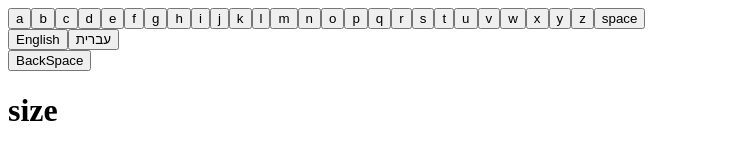
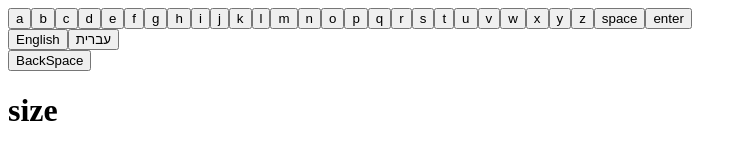
Before and after one commit to RotemTonHilma/project4a, a React (Vite) app: page / in a window 1280 px wide. Shown: the top 149 px of the page, without its empty margins (0-747 px from the left). Built offline with nearby package versions, Linux system fonts and the light colour scheme.

Commit message:
enter button :D

```diff
--- a/src/App.jsx
+++ b/src/App.jsx
@@ -47,11 +47,12 @@ function App() {
   return (<div>
 
     <main id="textbox">{textArr.map(({ letter, color, font, size }, index,) => {
-      return <span key={index}
-        style=
-        {{ color, fontSize: size, fontFamily: font, ...(capsOverride && { textTransform: "uppercase" }), ...(colorOverride && { color: currentStyle.color }) }}>
-        {letter}
-      </span>
+      return (letter === "enter" ? <br key={index}></br>
+        : <span key={index}
+          style=
+          {{ color, fontSize: size, fontFamily: font, ...(capsOverride && { textTransform: "uppercase" }), ...(colorOverride && { color: currentStyle.color }) }}>
+          {letter}
+        </span>)
     })}
     </main>
 
--- a/src/Components/Keyboard.jsx
+++ b/src/Components/Keyboard.jsx
@@ -2,11 +2,11 @@ function Keyboard({ textArr, setTextArr, currentStyle, language }) {
     let letterArr;
     switch (language) {
         case "English": {
-            letterArr = ["a", "b", "c", "d", "e", "f", "g", "h", "i", "j", "k", "l", "m", "n", "o", "p", "q", "r", "s", "t", "u", "v", "w", "x", "y", "z", "space"];
+            letterArr = ["a", "b", "c", "d", "e", "f", "g", "h", "i", "j", "k", "l", "m", "n", "o", "p", "q", "r", "s", "t", "u", "v", "w", "x", "y", "z", "space", "enter"];
             break;
         }
         case "עברית": {
-            letterArr = ["א", "ב", "ג", "ד", "ה", "ו", "ז", "ח", "ט", "י", "כ", "ל", "מ", "נ", "ס", "ע", "פ", "צ", "ק", "ר", "ש", "ת", "space"];
+            letterArr = ["א", "ב", "ג", "ד", "ה", "ו", "ז", "ח", "ט", "י", "כ", "ל", "מ", "נ", "ס", "ע", "פ", "צ", "ק", "ר", "ש", "ת", "space", "enter"];
             break;
         }
     }
```
